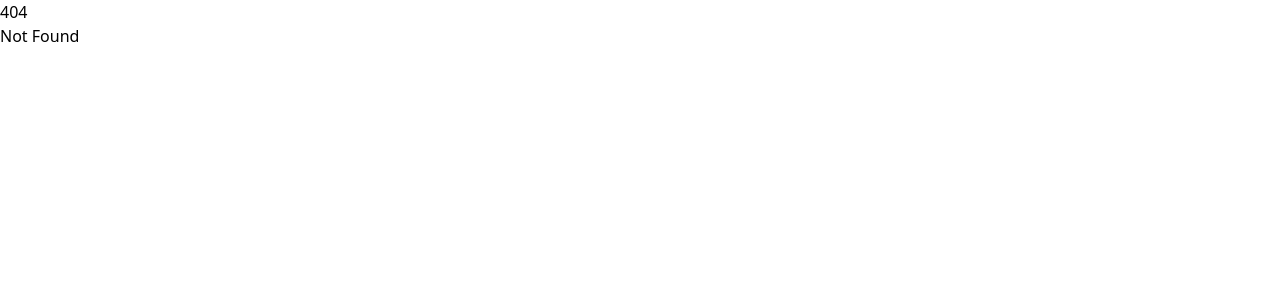
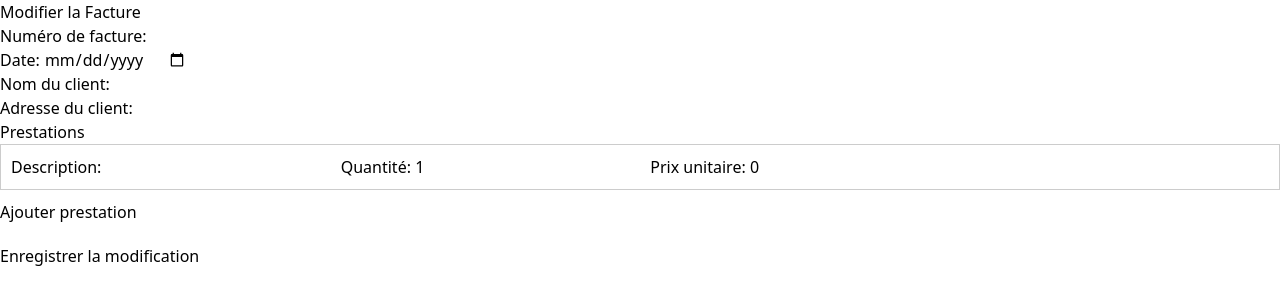
Before and after one commit to theblackhat17/tbh_invoice, a SvelteKit app: page /invoices/edit/1 in a window 1280 px wide. Before the commit this address had no page. Shown: the top 304 px of the page. Built offline with nearby package versions, Linux system fonts and the light colour scheme; no server answers; the database is empty.

Commit message:
Factures modifiables, visualisable, supprimable (mdr)

```diff
--- a/src/lib/db.js
+++ b/src/lib/db.ts
@@ -1,9 +1,8 @@
-// src/lib/db.js
+// src/lib/db.ts
 import Database from 'better-sqlite3';
 
-const db = new Database('invoices.db');
+const db = new Database('invoices.db', { verbose: console.log });
 
-// Crée la table des factures si elle n'existe pas
 db.exec(`
   CREATE TABLE IF NOT EXISTS invoices (
     id INTEGER PRIMARY KEY AUTOINCREMENT,
@@ -11,7 +10,7 @@ db.exec(`
     invoice_date TEXT,
     client_name TEXT,
     client_address TEXT,
-    items TEXT, -- Stocké au format JSON
+    items TEXT,
     created_at TEXT DEFAULT CURRENT_TIMESTAMP
   )
 `);
--- a/src/routes/+page.svelte
+++ /dev/null
@@ -1,5 +0,0 @@
-<!-- src/routes/+page.svelte -->
-<script lang="ts">
-    import { goto } from '$app/navigation';
-    goto('/invoices/new');
-  </script>
--- a/src/routes/api/invoices/+server.js
+++ b/src/routes/api/invoices/+server.ts
@@ -1,22 +1,20 @@
-// src/routes/api/invoices/+server.js
+// src/routes/api/invoices/+server.ts
 import db from '$lib/db';
+import type { RequestHandler } from '@sveltejs/kit';
 import { json } from '@sveltejs/kit';
 
-export async function POST({ request }) {
+export const POST: RequestHandler = async ({ request }) => {
   const data = await request.json();
   const { invoice_number, invoice_date, client_name, client_address, items } = data;
-
-  // Insertion dans la base (les items sont encodés en JSON)
   const stmt = db.prepare(`
     INSERT INTO invoices (invoice_number, invoice_date, client_name, client_address, items)
     VALUES (?, ?, ?, ?, ?)
   `);
   const info = stmt.run(invoice_number, invoice_date, client_name, client_address, JSON.stringify(items));
+  return json({ success: true, id: info.lastInsertRowid });
+};
 
-  return json({ success: true, id: info.lastInsertRowid });
-}
-
-export async function GET() {
+export const GET: RequestHandler = async () => {
   const rows = db.prepare(`SELECT * FROM invoices ORDER BY created_at DESC`).all();
   return json(rows);
-}
+};
--- /dev/null
+++ b/src/routes/api/invoices/[id]/+server.ts
@@ -0,0 +1,43 @@
+// src/routes/api/invoices/[id]/+server.ts
+import db from '$lib/db';
+import type { RequestHandler } from '@sveltejs/kit';
+import { json } from '@sveltejs/kit';
+
+export const GET: RequestHandler = async ({ params }) => {
+  const { id } = params;
+  try {
+    const stmt = db.prepare(`SELECT * FROM invoices WHERE id = ?`);
+    const invoice = stmt.get(id);
+    return json(invoice);
+  } catch (error) {
+    return json({ success: false, message: 'Erreur lors de la récupération de la facture' }, { status: 500 });
+  }
+};
+
+export const DELETE: RequestHandler = async ({ params }) => {
+  const { id } = params;
+  try {
+    const stmt = db.prepare(`DELETE FROM invoices WHERE id = ?`);
+    stmt.run(id);
+    return json({ success: true });
+  } catch (error) {
+    return json({ success: false, message: 'Erreur lors de la suppression de la facture' }, { status: 500 });
+  }
+};
+
+export const PUT: RequestHandler = async ({ params, request }) => {
+  const { id } = params;
+  const data = await request.json();
+  const { invoice_number, invoice_date, client_name, client_address, items } = data;
+  try {
+    const stmt = db.prepare(`
+      UPDATE invoices
+      SET invoice_number = ?, invoice_date = ?, client_name = ?, client_address = ?, items = ?
+      WHERE id = ?
+    `);
+    stmt.run(invoice_number, invoice_date, client_name, client_address, JSON.stringify(items), id);
+    return json({ success: true });
+  } catch (error) {
+    return json({ success: false, message: 'Erreur lors de la mise à jour de la facture' }, { status: 500 });
+  }
+};
--- a/src/routes/invoices/+page.svelte
+++ b/src/routes/invoices/+page.svelte
@@ -1,6 +1,7 @@
 <!-- src/routes/invoices/+page.svelte -->
 <script lang="ts">
     import { onMount } from 'svelte';
+    import { goto } from '$app/navigation';
 
     interface Invoice {
       id: number;
@@ -8,16 +9,38 @@
       invoice_date: string;
       client_name: string;
       client_address: string;
-      items: string;
+      items: string; // stocké en JSON
       created_at: string;
     }
 
     let invoices: Invoice[] = [];
+    let currentInvoice: Invoice | null = null;
 
     onMount(async () => {
       const res = await fetch('/api/invoices');
       invoices = await res.json();
     });
+
+    async function deleteInvoice(id: number) {
+      const res = await fetch(`/api/invoices/${id}`, { method: 'DELETE' });
+      if (res.ok) {
+        invoices = invoices.filter(invoice => invoice.id !== id);
+      } else {
+        alert('Erreur lors de la suppression de la facture');
+      }
+    }
+
+    function editInvoice(id: number) {
+      goto(`/invoices/edit/${id}`);
+    }
+
+    function showInvoice(invoice: Invoice) {
+      currentInvoice = invoice;
+    }
+
+    function closeModal() {
+      currentInvoice = null;
+    }
   </script>
 
   <h1>Liste des Factures</h1>
@@ -27,9 +50,55 @@
   {:else}
     <ul>
       {#each invoices as invoice}
-        <li>
-          <strong>{invoice.invoice_number}</strong> – {invoice.invoice_date} – {invoice.client_name}
+        <li style="margin-bottom: 10px;">
+          <strong>{invoice.invoice_number}</strong> – {invoice.client_name} – {invoice.invoice_date}
+          <button on:click={() => showInvoice(invoice)}>Voir</button>
+          <button on:click={() => editInvoice(invoice.id)}>Modifier</button>
+          <button on:click={() => deleteInvoice(invoice.id)}>Supprimer</button>
         </li>
       {/each}
     </ul>
   {/if}
+
+  {#if currentInvoice}
+    <!-- Modale d'affichage de la facture -->
+    <div class="modal">
+      <div class="modal-content">
+        <h2>Facture N°: {currentInvoice.invoice_number}</h2>
+        <p>Date: {currentInvoice.invoice_date}</p>
+        <p>Client: {currentInvoice.client_name}</p>
+        <p>Adresse: {currentInvoice.client_address}</p>
+        <h3>Prestations :</h3>
+        <ul>
+          {#each JSON.parse(currentInvoice.items) as item}
+            <li>{item.description} - Quantité: {item.quantity} - Prix: {item.price} €</li>
+          {/each}
+        </ul>
+        <button on:click={closeModal}>Fermer</button>
+      </div>
+    </div>
+  {/if}
+
+  <style>
+    .modal {
+      position: fixed;
+      top: 0;
+      left: 0;
+      width: 100%;
+      height: 100%;
+      background-color: rgba(0,0,0,0.5);
+      display: flex;
+      justify-content: center;
+      align-items: center;
+    }
+    .modal-content {
+      background-color: white;
+      padding: 20px;
+      border-radius: 5px;
+      max-width: 500px;
+      width: 90%;
+    }
+    button {
+      margin-left: 10px;
+    }
+  </style>
--- /dev/null
+++ b/src/routes/invoices/edit/[id]/+page.svelte
@@ -0,0 +1,111 @@
+<!-- src/routes/invoices/edit/[id]/+page.svelte -->
+<script lang="ts">
+  import { onMount } from 'svelte';
+  import { goto } from '$app/navigation';
+  import { page } from '$app/stores';
+
+  let invoiceNumber: string = '';
+  let invoiceDate: string = '';
+  let clientName: string = '';
+  let clientAddress: string = '';
+  let items: { description: string; quantity: number; price: number }[] = [{ description: '', quantity: 1, price: 0 }];
+
+  // Récupère l'id depuis les paramètres de la page
+  const { id } = $page.params;
+
+  onMount(async () => {
+    const res = await fetch(`/api/invoices/${id}`);
+    const invoice = await res.json();
+    if (invoice) {
+      invoiceNumber = invoice.invoice_number;
+      invoiceDate = invoice.invoice_date;
+      clientName = invoice.client_name;
+      clientAddress = invoice.client_address;
+      items = JSON.parse(invoice.items);
+    }
+  });
+
+  function addItem() {
+    items.push({ description: '', quantity: 1, price: 0 });
+  }
+
+  function removeItem(index: number) {
+    if (items.length > 1) {
+      items.splice(index, 1);
+    }
+  }
+
+  async function saveInvoice() {
+    const invoiceData = {
+      invoice_number: invoiceNumber,
+      invoice_date: invoiceDate,
+      client_name: clientName,
+      client_address: clientAddress,
+      items
+    };
+    const res = await fetch(`/api/invoices/${id}`, {
+      method: 'PUT',
+      headers: { 'Content-Type': 'application/json' },
+      body: JSON.stringify(invoiceData)
+    });
+    if (res.ok) {
+      alert('Facture mise à jour !');
+      goto('/invoices');
+    } else {
+      alert('Erreur lors de la mise à jour de la facture.');
+    }
+  }
+</script>
+
+<h1>Modifier la Facture</h1>
+<form on:submit|preventDefault={saveInvoice}>
+  <div>
+    <label>
+      Numéro de facture:
+      <input type="text" bind:value={invoiceNumber} required />
+    </label>
+  </div>
+  <div>
+    <label>
+      Date:
+      <input type="date" bind:value={invoiceDate} required />
+    </label>
+  </div>
+  <div>
+    <label>
+      Nom du client:
+      <input type="text" bind:value={clientName} required />
+    </label>
+  </div>
+  <div>
+    <label>
+      Adresse du client:
+      <input type="text" bind:value={clientAddress} required />
+    </label>
+  </div>
+
+  <h2>Prestations</h2>
+  {#each items as item, index}
+    <div style="border: 1px solid #ccc; padding: 10px; margin-bottom: 10px;">
+      <label>
+        Description:
+        <input type="text" bind:value={item.description} required />
+      </label>
+      <label>
+        Quantité:
+        <input type="number" bind:value={item.quantity} min="1" required />
+      </label>
+      <label>
+        Prix unitaire:
+        <input type="number" bind:value={item.price} min="0" step="0.01" required />
+      </label>
+      {#if items.length > 1}
+        <button type="button" on:click={() => removeItem(index)}>Supprimer</button>
+      {/if}
+    </div>
+  {/each}
+  <button type="button" on:click={addItem}>Ajouter prestation</button>
+  <div style="margin-top: 20px;">
+    <button type="submit">Enregistrer la modification</button>
+  </div>
+</form>
```
Also changed, not shown: arborescence.txt, 1 other file (tests, documents, lock files or other folders).
